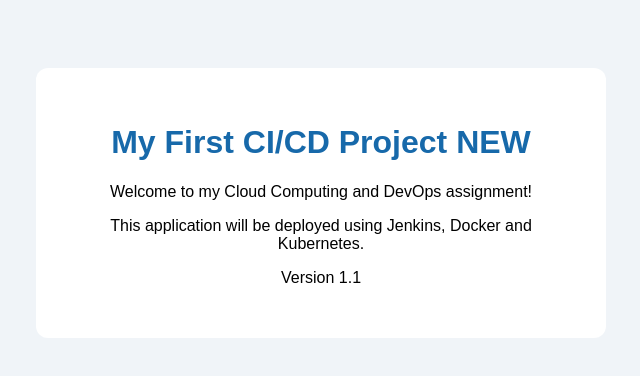
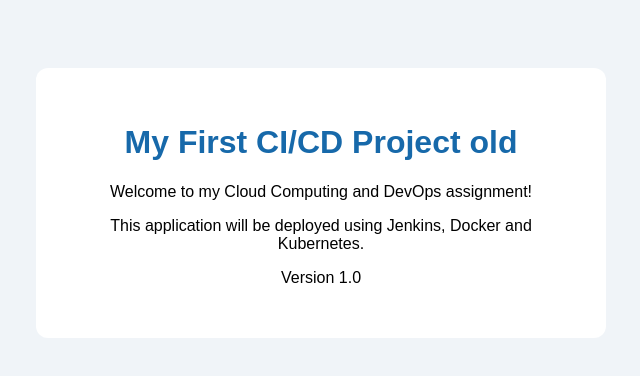
Before and after one commit to RythamAgarwal07/cicd-pipeline, a plain HTML site: page index.html in a window 1280 px wide. Shown: the whole page, without its empty margins (319-959 px from the left). Drawn offline with Linux system fonts and the light colour scheme.

Commit message:
Update index.html

```diff
--- a/index.html
+++ b/index.html
@@ -25,10 +25,10 @@
 </head>
 <body>
     <div class="card">
-        <h1>My First CI/CD Project NEW</h1>
+        <h1>My First CI/CD Project old</h1>
         <p>Welcome to my Cloud Computing and DevOps assignment!</p>
         <p>This application will be deployed using Jenkins, Docker and Kubernetes.</p>
-        <p id="version">Version 1.1</p>
+        <p id="version">Version 1.0</p>
     </div>
 </body>
 </html>
```
